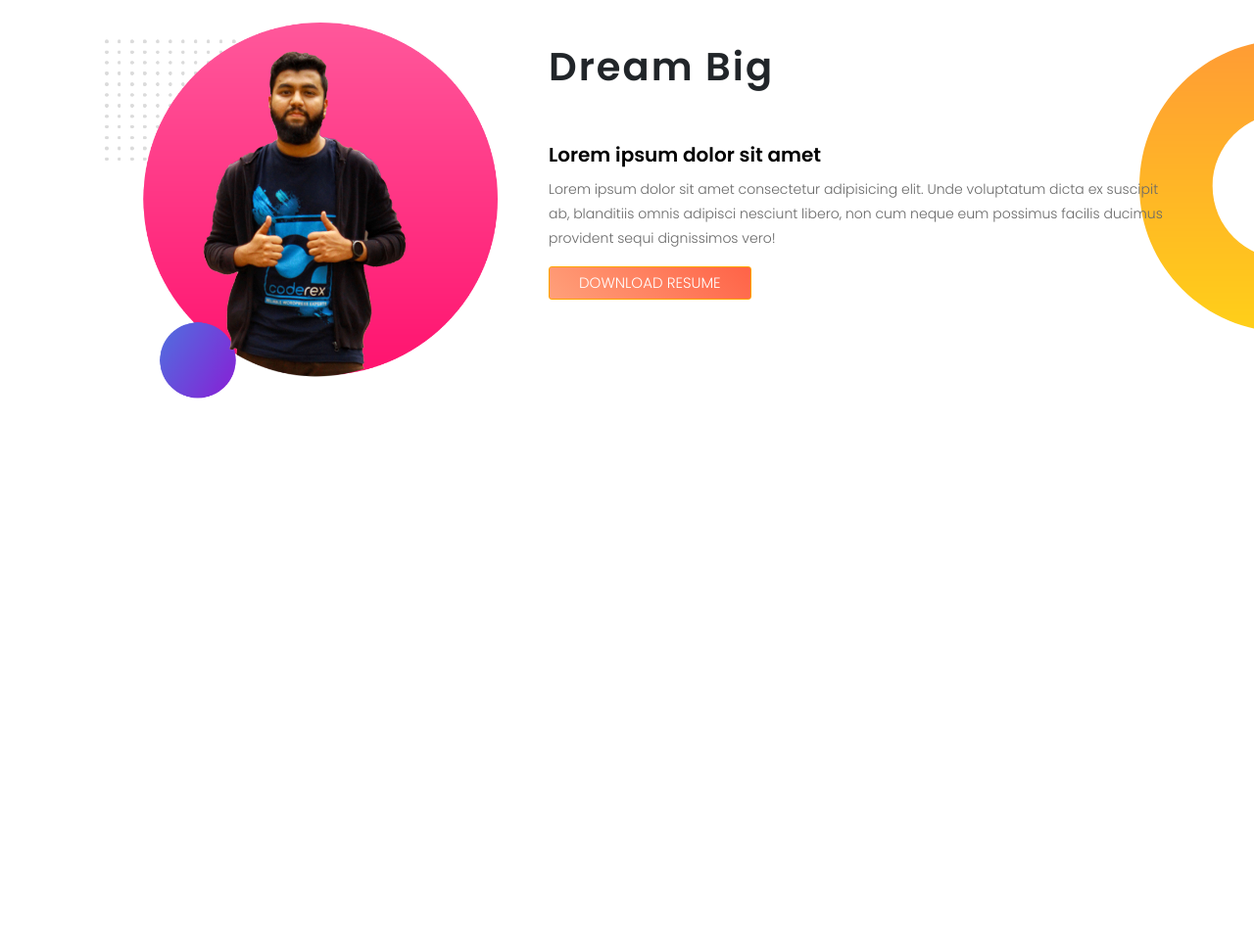
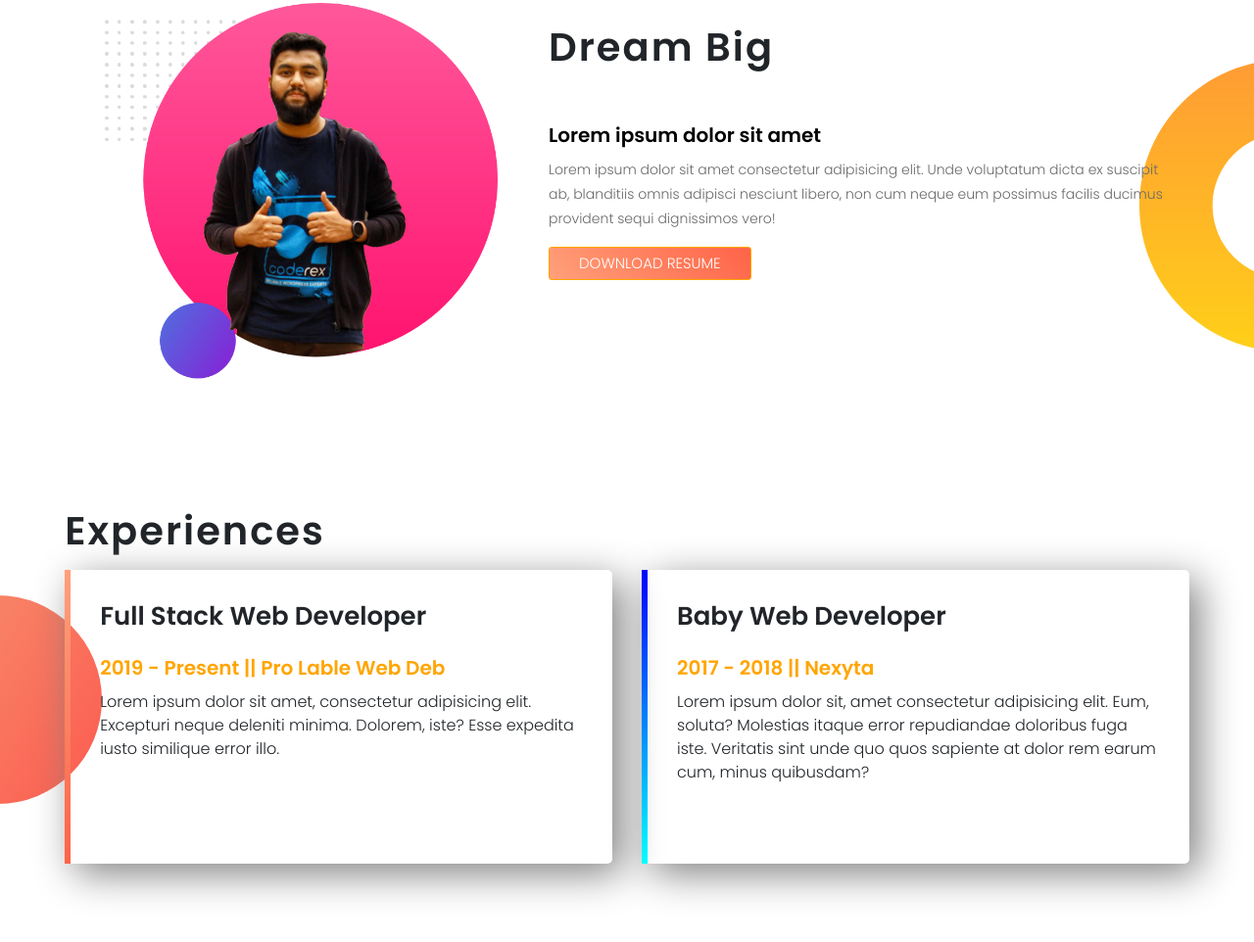
Before and after one commit to SantoShakil01/web-portfolio, a plain HTML site: page index.html in a window 1280 px wide. Shown: the part 575-1537 px from the top of the page at 98% size. Before the commit the page ends 1032 px from the top, so only its background shows below. Drawn offline with nearby package versions, Linux system fonts and the light colour scheme.

Commit message:
Added 3rd part 'Experiences Area'

```diff
--- a/css/style.scss
+++ b/css/style.scss
@@ -3,7 +3,7 @@ $primary_color: orange;
 
 // section-padding
 @mixin cs-pading {
-    padding: 50px 0px;
+    padding: 50px 0px 80px 0px;
 }
 
 
@@ -99,7 +99,6 @@ body, h1, h2, h3, h4, h5, h6, p, a{
     background-repeat: no-repeat;
     background-position: right;
     @include cs-pading;
-    padding-top: 100px;
 
     .dream-image{
         img{
@@ -124,3 +123,51 @@ body, h1, h2, h3, h4, h5, h6, p, a{
         }
     }
 }
+
+
+
+
+
+/*=============== Experiences Area ==============*/
+.experiences-area{
+    background: url('../images/exp-bg.png');
+    background-repeat: no-repeat;
+    background-position: left;
+    @include cs-pading;
+    .container-fluid{
+        width: 92%;
+    }
+    .experiences-title{
+        h2{
+            @extend %h2;
+        }
+    }
+    .experiences-content{
+        .single-experience{
+            box-shadow: 10px 10px 40px gray ;
+            border-radius: 5px;
+            padding: 30px;
+            height: 300px;
+            h4{
+                font-size: 26px;
+                font-weight: 600;
+                line-height: 35px;
+            }
+            h5{
+                @extend %h5;
+                color: $primary_color;
+                margin-top: 20px;
+            }
+        }
+        .experience-one{
+            border-left: 6px solid;
+            border-image: linear-gradient(180deg, lightSalmon, tomato);
+            border-image-slice: 1;
+        }
+        .experience-two{
+            border-left: 6px solid;
+            border-image: linear-gradient(180deg, blue, cyan);
+            border-image-slice: 1;
+        }
+    }
+}
--- a/index.html
+++ b/index.html
@@ -71,6 +71,47 @@
 
 
 
+
+    <!-- ===========================================
+                     Experiences Section
+        ============================================ -->
+    <div class="experiences-area">
+        <div class="container-fluid">
+            <div class="row">
+                <div class="col-sm-12">
+                    <div class="experiences-title">
+                        <h2>Experiences</h2>
+                    </div>
+                </div>
+            </div>
+
+            <div class="experiences-content">
+                <div class="row">
+                    <div class="col-sm-6">
+                        <div class="single-experience experience-one">
+                            <h4>Full Stack Web Developer</h4>
+                            <h5>2019 - Present || Pro Lable Web Deb</h5>
+                            <p>Lorem ipsum dolor sit amet, consectetur adipisicing elit. Excepturi neque deleniti minima. Dolorem, iste? Esse expedita iusto similique error illo.</p>
+                        </div>
+                    </div>
+                    <div class="col-sm-6">
+                        <div class="single-experience experience-two">
+                            <h4>Baby Web Developer</h4>
+                            <h5>2017 - 2018 || Nexyta</h5>
+                            <p>Lorem ipsum dolor sit, amet consectetur adipisicing elit. Eum, soluta? Molestias itaque error repudiandae doloribus fuga iste. Veritatis sint unde quo quos sapiente at dolor rem earum cum, minus quibusdam?</p>
+                        </div>
+                    </div>
+                </div>
+            </div>
+        </div>
+    </div>
+
+
+
+
+
+
+
     <!-- JQuery -->
     <script src="https://code.jquery.com/jquery-3.2.1.slim.min.js" integrity="sha384-KJ3o2DKtIkvYIK3UENzmM7KCkRr/rE9/Qpg6aAZGJwFDMVNA/GpGFF93hXpG5KkN" crossorigin="anonymous"></script>
     <!-- BS4 JS -->
```
Also changed, not shown: css/style.css.
